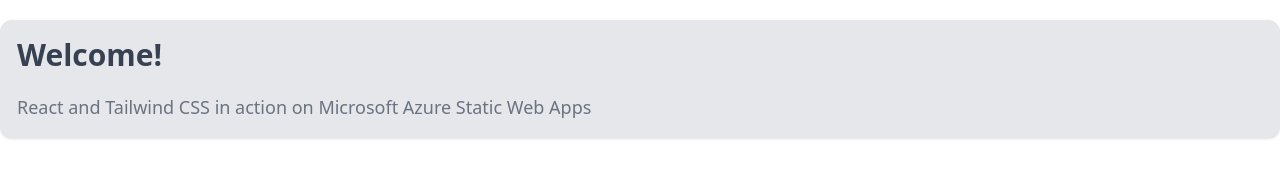
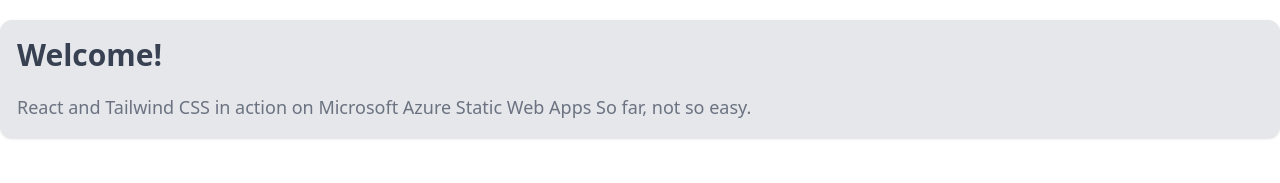
Before and after one commit to james-larocque/my-react-app, a React (Vite) app: page / in a window 1280 px wide. Shown: the top 183 px of the page. Built offline with nearby package versions, Linux system fonts and the light colour scheme.

Commit message:
Update message again

```diff
--- a/src/components/HelloWorld.tsx
+++ b/src/components/HelloWorld.tsx
@@ -8,6 +8,8 @@
             </p>
             <p className="text-gray-500 text-lg">
                 React and Tailwind CSS in action on Microsoft Azure Static Web Apps
+
+                So far, not so easy.
             </p>
         </div>
 
```
